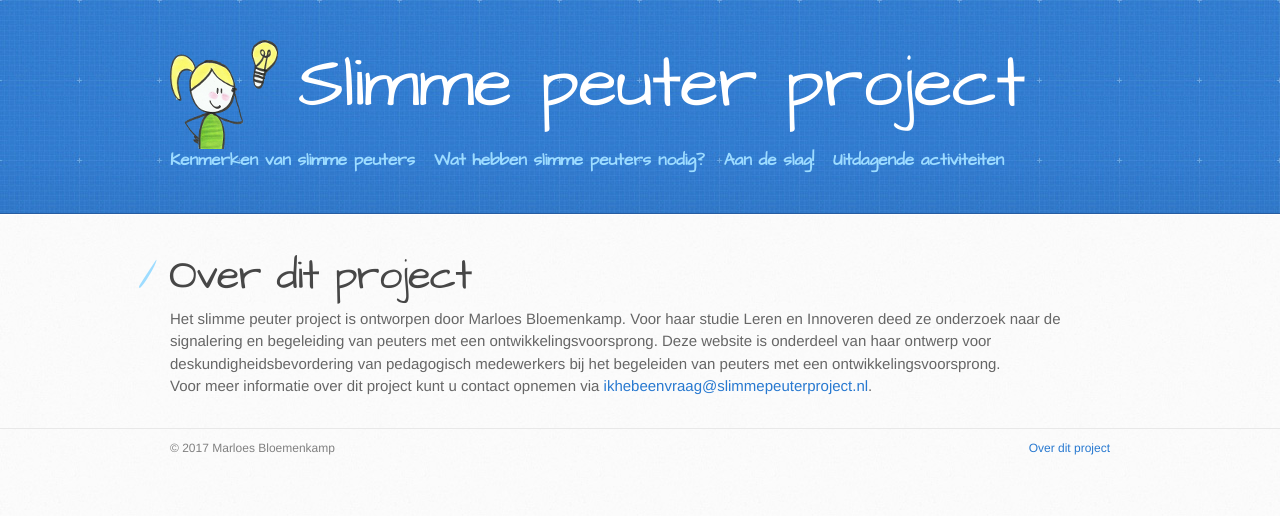
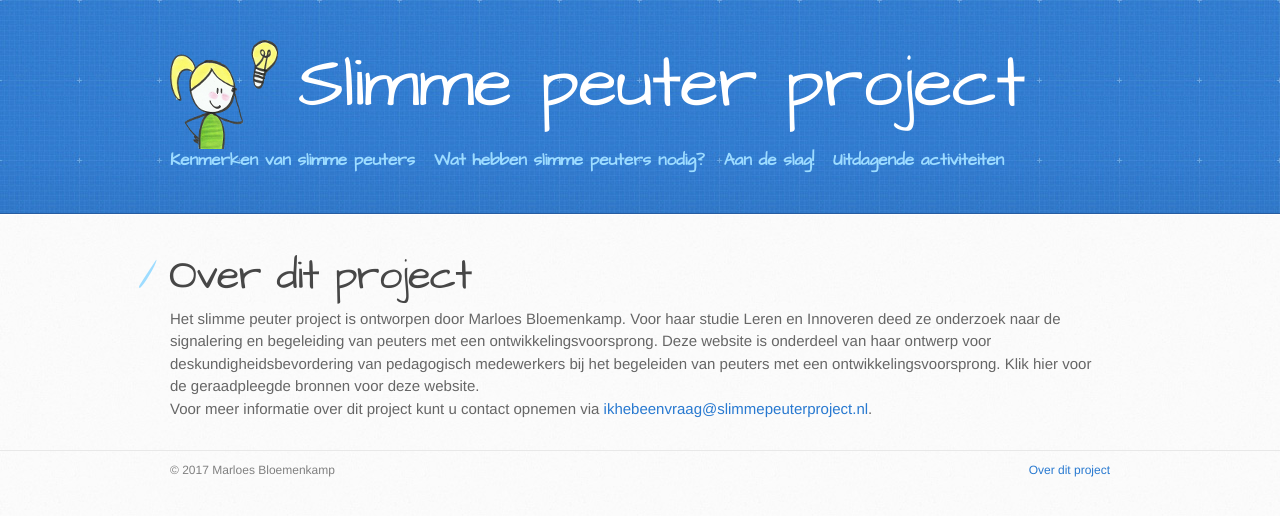
Before and after one commit to marloesbloemenkamp/marloesbloemenkamp.github.io, a Jekyll site: the page built from over.md, in a window 1280 px wide. Shown: the top 516 px of the page. Built offline with Jekyll 4.4.1, drawn with Linux system fonts in a browser that asks for light colours.

Commit message:
Update over.md

```diff
--- a/over.md
+++ b/over.md
@@ -10,6 +10,6 @@ Het slimme peuter project is ontworpen door Marloes Bloemenkamp.
 Voor haar studie Leren en Innoveren deed ze onderzoek naar de signalering en begeleiding van
 peuters met een ontwikkelingsvoorsprong. Deze website is onderdeel van haar ontwerp voor
 deskundigheidsbevordering van pedagogisch medewerkers bij het begeleiden van peuters met een
-ontwikkelingsvoorsprong.
+ontwikkelingsvoorsprong. Klik hier voor de geraadpleegde bronnen voor deze website.
 
 Voor meer informatie over dit project kunt u contact opnemen via [ikhebeenvraag@slimmepeuterproject.nl](mailto:ikhebeenvraag@slimmepeuterproject.nl).
```
